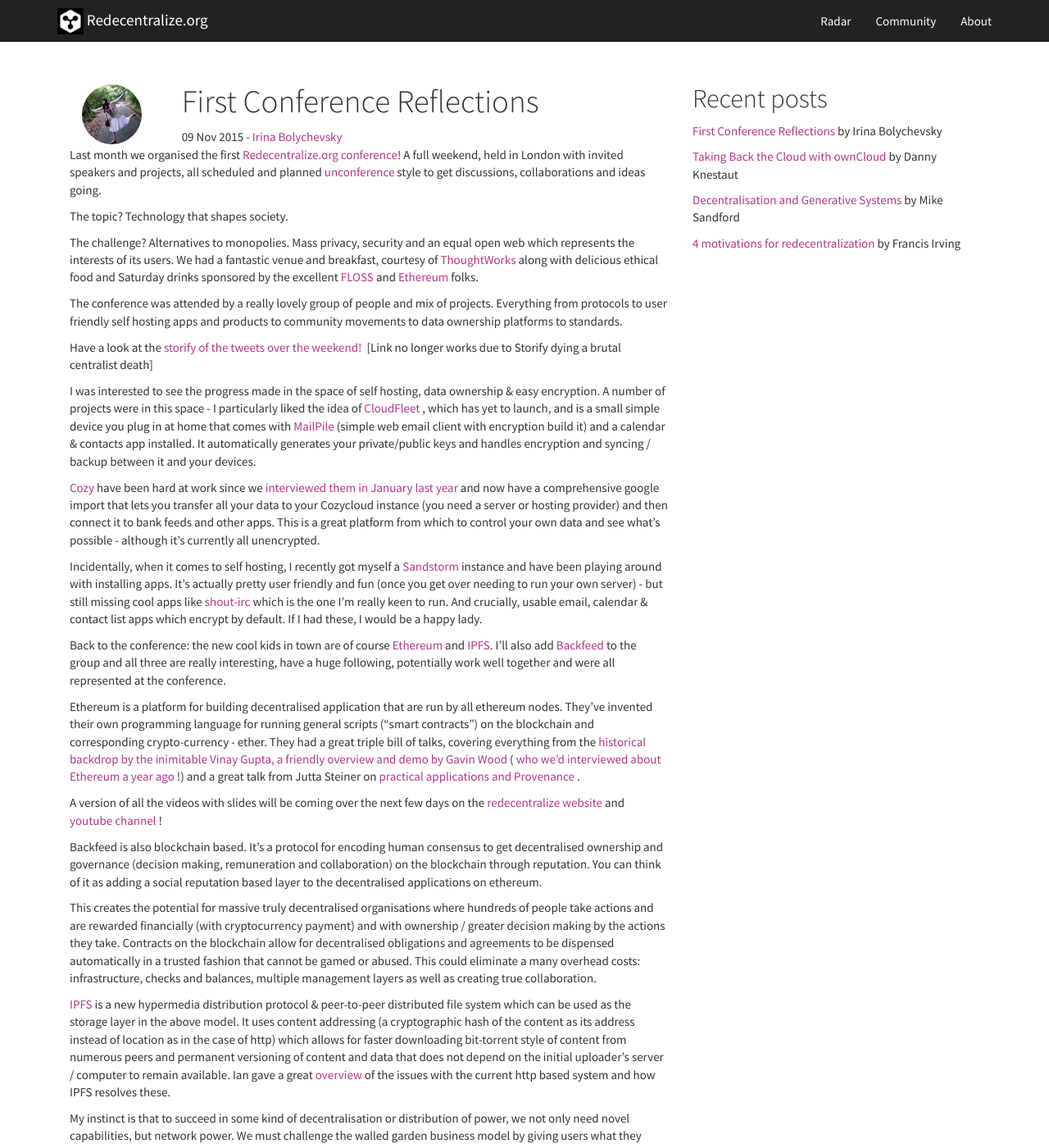
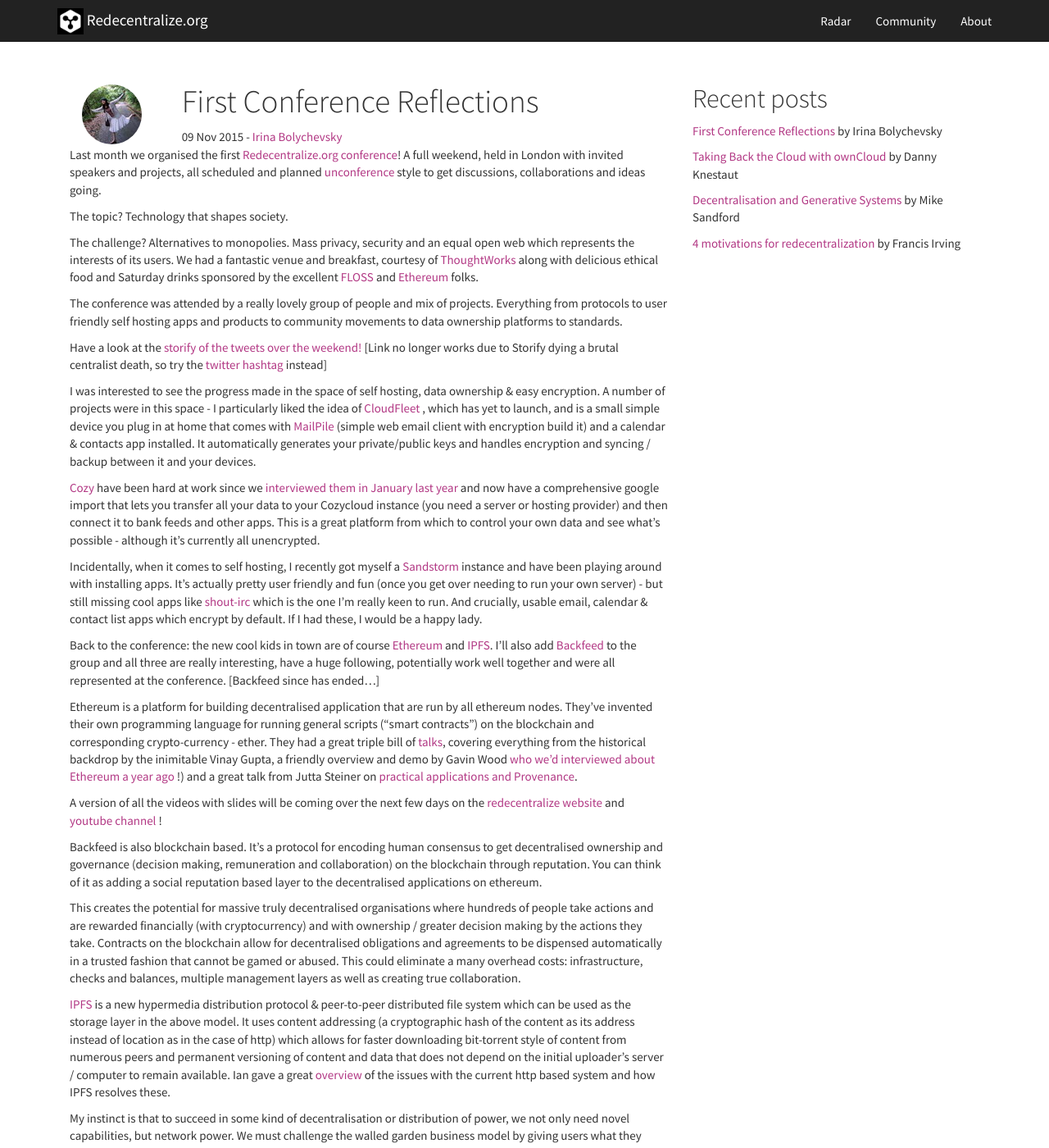
Before and after one commit to redecentralize/redecentralize-website, a Jekyll site: the page built from _posts/blog/2015-11-09-first-conference-reflections.md, in a window 1280 px wide and 1400 px high. Shown: the whole window at 82% size. Built offline with Jekyll 4.4.1, drawn with Linux system fonts in a browser that asks for light colours; nearby versions of some CDN libraries; comment, search, counter and statistics services are not loaded; some of the changed text lies outside the part shown.

Commit message:
updated video links to new ones on website

```diff
--- a/_posts/blog/2015-11-09-first-conference-reflections.md
+++ b/_posts/blog/2015-11-09-first-conference-reflections.md
@@ -16,34 +16,34 @@
 
 The conference was attended by a really lovely group of people and mix of projects. Everything from protocols to user friendly self hosting apps and products to community movements to data ownership platforms to standards.
 
-Have a look at the  [storify of the tweets over the weekend!](https://storify.com/shevski/redecentralize-conference-56260bb90da26bd07337bb99)  [Link no longer works due to Storify dying a brutal centralist death]
+Have a look at the [storify of the tweets over the weekend!](https://storify.com/shevski/redecentralize-conference-56260bb90da26bd07337bb99) [Link no longer works due to Storify dying a brutal centralist death, so try the [twitter hashtag](https://twitter.com/search?q=%23redecentralize&src=typd) instead]
 
 I was interested to see the progress made in the space of self hosting, data ownership & easy encryption. A number of projects were in this space - I particularly liked the idea of  [CloudFleet](https://cloudfleet.io/) , which has yet to launch, and is a small simple device you plug in at home that comes with  [MailPile](https://www.mailpile.is/)  (simple web email client with encryption build it) and a calendar & contacts app installed. It automatically generates your private/public keys and handles encryption and syncing / backup between it and your devices.
 
-[Cozy](https://cozy.io/)  have been hard at work since we  [interviewed them in January last year](http://redecentralize.org/interviews/2014/01/30/11-benjamin-cozycloud.html)  and now have a comprehensive google import that lets you transfer all your data to your Cozycloud instance (you need a server or hosting provider) and then connect it to bank feeds and other apps. This is a great platform from which to control your own data and see what’s possible - although it’s currently all unencrypted.
+[Cozy](https://cozy.io/)  have been hard at work since we  [interviewed them in January last year](http://redecentralize.org/interviews/2014/01/30/11-benjamin-cozycloud.html) and now have a comprehensive google import that lets you transfer all your data to your Cozycloud instance (you need a server or hosting provider) and then connect it to bank feeds and other apps. This is a great platform from which to control your own data and see what’s possible - although it’s currently all unencrypted.
 
 Incidentally, when it comes to self hosting, I recently got myself a  [Sandstorm](http://sandstorm.io/)  instance and have been playing around with installing apps. It’s actually pretty user friendly and fun (once you get over needing to run your own server) - but still missing cool apps like  [shout-irc](http://shout-irc.com/)  which is the one I’m really keen to run. And crucially, usable email, calendar & contact list apps which encrypt by default. If I had these, I would be a happy lady.
 
-Back to the conference: the new cool kids in town are of course [Ethereum](https://ethereum.org/) and [IPFS](http://ipfs.io/). I’ll also add [Backfeed](http://backfeed.cc/)  to the group and all three are really interesting, have a huge following, potentially work well together and were all represented at the conference.
+Back to the conference: the new cool kids in town are of course [Ethereum](https://ethereum.org/) and [IPFS](http://ipfs.io/). I’ll also add [Backfeed](http://backfeed.cc/) to the group and all three are really interesting, have a huge following, potentially work well together and were all represented at the conference. [Backfeed since has ended...]
 
-Ethereum is a platform for building decentralised application that are run by all ethereum nodes. They’ve invented their own programming language for running general scripts (“smart contracts”) on the blockchain and corresponding crypto-currency - ether. They had a great triple bill of talks, covering everything from the  [historical backdrop by the inimitable Vinay Gupta, a friendly overview and demo by Gavin Wood](https://www.youtube.com/watch?v=1uiwMPabR5o)  ( [who we’d interviewed about Ethereum a year ago](http://redecentralize.org/interviews/2014/09/23/18-gavin-ethereum.html) !) and a great talk from Jutta Steiner on  [practical applications and Provenance](https://www.youtube.com/watch?v=sNukHAmSbFY) .
+Ethereum is a platform for building decentralised application that are run by all ethereum nodes. They’ve invented their own programming language for running general scripts (“smart contracts”) on the blockchain and corresponding crypto-currency - ether. They had a great triple bill of [talks](http://redecentralize.org/conf2015/2016/07/19/05-wtf-is-ethereum-really.html), covering everything from the historical backdrop by the inimitable Vinay Gupta, a friendly overview and demo by Gavin Wood [who we’d interviewed about Ethereum a year ago](http://redecentralize.org/interviews/2014/09/23/18-gavin-ethereum.html) !) and a great talk from Jutta Steiner on [practical applications and Provenance](http://redecentralize.org/conf2015/2016/07/19/06-decentralizing-in-the-real-world-jutta.html).
 
 A version of all the videos with slides will be coming over the next few days on the  [redecentralize website](http://redecentralize.org/)  and  [youtube channel](https://www.youtube.com/user/redecentralize) !
 
 Backfeed is also blockchain based. It’s a protocol for encoding human consensus to get decentralised ownership and governance (decision making, remuneration and collaboration) on the blockchain through reputation. You can think of it as adding a social reputation based layer to the decentralised applications on ethereum.
 
-This creates the potential for massive truly decentralised organisations where hundreds of people take actions and are rewarded financially (with cryptocurrency payment) and with ownership / greater decision making by the actions they take. Contracts on the blockchain allow for decentralised obligations and agreements to be dispensed automatically in a trusted fashion that cannot be gamed or abused. This could eliminate a many overhead costs: infrastructure, checks and balances, multiple management layers as well as creating true collaboration.
+This creates the potential for massive truly decentralised organisations where hundreds of people take actions and are rewarded financially (with cryptocurrency) and with ownership / greater decision making by the actions they take. Contracts on the blockchain allow for decentralised obligations and agreements to be dispensed automatically in a trusted fashion that cannot be gamed or abused. This could eliminate a many overhead costs: infrastructure, checks and balances, multiple management layers as well as creating true collaboration.
 
-[IPFS](http://ipfs.io/)  is a new hypermedia distribution protocol & peer-to-peer distributed file system which can be used as the storage layer in the above model. It uses content addressing (a cryptographic hash of the content as its address instead of location as in the case of http) which allows for faster downloading bit-torrent style of content from numerous peers and permanent versioning of content and data that does not depend on the initial uploader’s server / computer to remain available. Ian gave a great  [overview](https://www.youtube.com/watch?v=TiCUIh7tNtU)  of the issues with the current http based system and how IPFS resolves these.
+[IPFS](http://ipfs.io/)  is a new hypermedia distribution protocol & peer-to-peer distributed file system which can be used as the storage layer in the above model. It uses content addressing (a cryptographic hash of the content as its address instead of location as in the case of http) which allows for faster downloading bit-torrent style of content from numerous peers and permanent versioning of content and data that does not depend on the initial uploader’s server / computer to remain available. Ian gave a great  [overview](http://redecentralize.org/conf2015/2016/09/07/14-ipfs.html) of the issues with the current http based system and how IPFS resolves these.
 
 My instinct is that to succeed in some kind of decentralisation or distribution of power, we not only need novel capabilities, but network power. We must challenge the walled garden business model by giving users what they want - the ability to choose their application and still be able connect together and keep their network independently of any provider. For that, we need open standards. In addition to creating an equal open playing field that empowers individuals, standards can help smaller market shares and networks pool together to challenge larger monopolies.
 
-At the conference,  [Matrix](http://matrix.org/)  participated in both the speed geeking, lightning talks, held a session and wrote a  [blog post on the event](http://matrix.org/blog/2015/10/19/redecentralize-conference-taking-back-the-net/) ! It’s designed as an open standard for decentralised communication. They’ve also built bridges to existing popular apps like slack which you can experience from their pretty new app:  [vector.im](http://vector.im/) .
+At the conference,  [Matrix](http://matrix.org/)  participated in both the speed geeking, lightning talks, held a session and wrote a [blog post on the event](http://matrix.org/blog/2015/10/19/redecentralize-conference-taking-back-the-net/) ! It’s designed as an open standard for decentralised communication. They’ve also built bridges to existing popular apps like slack which you can experience from their pretty new app: [vector.im](http://vector.im/). [Now riot.im !]
 
-[SoLID](https://github.com/solid)  - a standard and conventions for building privacy preserving apps that leave data in control of the user on a linked data platform, is also aiming to provide an open API standard that it hopes will fuel the whole ecosystem. Andrei and Nicola from the team  [talked about the importance of data ownership](https://www.youtube.com/watch?v=yi4SgNyDJ9w)  and showed off what they’ve been working on.
+[SoLID](https://github.com/solid)  - a standard and conventions for building privacy preserving apps that leave data in control of the user on a linked data platform, is also aiming to provide an open API standard that it hopes will fuel the whole ecosystem. Andrei and Nicola from the team  [talked about the importance of data ownership](http://redecentralize.org/conf2015/2016/08/31/11-solid.html) and showed off what they’ve been working on.
 
 In general, I remain somewhat skeptical since I’m really looking for an adoption strategy and usable apps that have shipped. Standards and protocols only work when they have mass adoption. You can enforce this if you hold a majority market share of users, at which point a strategy isn’t necessary, but if you don’t enjoy such privilege you cannot simply rely on your solution being ‘right’ - it needs to be simple while providing enough value to get over the switching cost inertia or the tendency to hack together one’s own solution. I am optimistic though :)
 
-Lastly, we had a lot of great sessions that were not about specific technologies or protocols. We heard from  [CyberSalon](http://www.cybersalon.org/)  who are  [developing a digital bill of rights](https://www.youtube.com/watch?v=tNAZJ3kVgqY) , Max with brilliant anecdotes for why you should decentralise and on  [keeping data for 80 years](https://www.youtube.com/watch?v=Y8EdwQ_6onE) , Francis led a session to discover the  [best file syncing and backup storage solution](http://www.flourish.org/2015/11/syncbackup-workshop-at-redecentralize-conference/)  (the happiest person was copying files by hand),  [exploring privacy, compliance and usability](https://www.youtube.com/watch?v=JV8znCbdGjY)  by the new non-profit  [Hi:project](http://hi-project.org/)  and a lovely round table discussion on how to spread important, but unpopular ideas -  [learning from the vegan movement](https://www.youtube.com/watch?v=PrGcXZRirpI).
+Lastly, we had a lot of great sessions that were not about specific technologies or protocols. We heard from  [CyberSalon](http://www.cybersalon.org/)  who are  [developing a digital bill of rights](http://redecentralize.org/conf2015/2016/04/05/02-lightning-talks-digital-bill-of-rights.html) , Max with brilliant anecdotes for why you should decentralise and on  [keeping data for 80 years](http://redecentralize.org/conf2015/2016/04/09/03-keeping-data-for-80-years-pies.html) , Francis led a session to discover the  [best file syncing and backup storage solution](http://www.flourish.org/2015/11/syncbackup-workshop-at-redecentralize-conference/)  (the happiest person was copying files by hand),  [exploring privacy, compliance and usability](http://redecentralize.org/conf2015/2016/08/31/10-hiproject.html)  by the new non-profit  [Hi:project](http://hi-project.org/)  a lovely round table discussion on how to spread important, but unpopular ideas -  [learning from the vegan movement](http://redecentralize.org/conf2015/2016/08/31/12-tales-from-the-vegan-movement.html) and an action packed history of [10 years of standards failure](http://redecentralize.org/conf2015/2016/09/07/13-ten-years-of-standards-failure.html).
 
 There was more, much more and this is just my snapshot. Watch the #redecentralize tag on twitter,  [sign up to the newsletter](http://redecentralize.us7.list-manage1.com/subscribe?u=e695b0ee388925f96abc28c36&id=8718aeab17)  and  [discussion list](https://github.com/redecentralize/swarm/wiki/Email-list)  and get involved in taking back the net!
```
